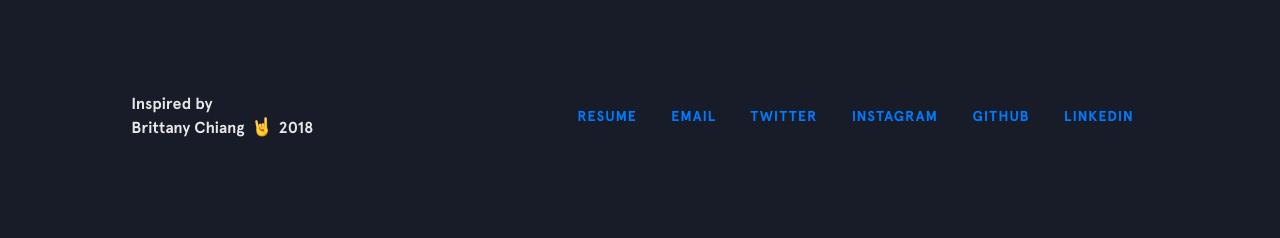
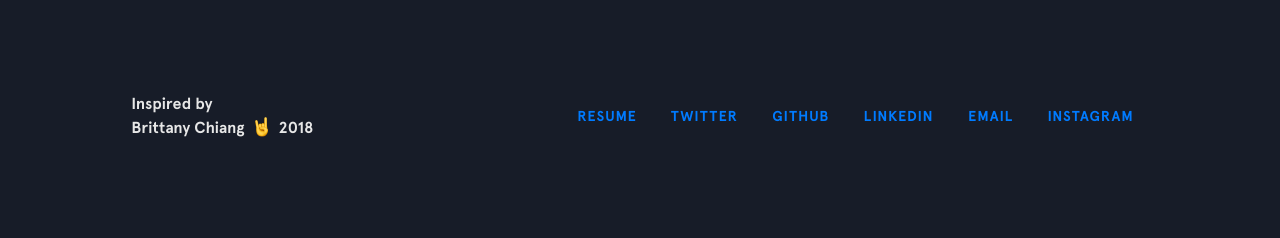
Before and after one commit to rh376/raiyanh717.github.io, a Jekyll site: the page built from index.html, in a window 1280 px wide. Shown: the part 2026-2264 px from the top of the page. Built offline with Jekyll 4.4.1, drawn with Linux system fonts in a browser that asks for light colours; nearby versions of some CDN libraries; some of the changed lines change nothing that is shown.

Commit message:
edit layout

```diff
--- a/_config.yml
+++ b/_config.yml
@@ -10,16 +10,16 @@ logo: https://raiyanh717.github.io/img/domain.ico
 social:
   - title: resume
     url: https://docs.google.com/document/d/1cT8ynwUV-9VBgzOhrnfe4leLEc17mS8G9bgoUkaVG8U/preview
-  - title: email
-    url: mailto:r17hossain@gmail.com
   - title: twitter
     url: https://twitter.com/RyanHossain3
-  - title: instagram
-    url: https://instagram.com/raiyan_hossain14
   - title: github
     url: https://github.com/raiyanh717
   - title: linkedin
     url: https://www.linkedin.com/in/raiyan-hossain-/
+  - title: email
+    url: mailto:r17hossain@gmail.com
+  - title: instagram
+    url: https://instagram.com/raiyan_hossain14
 
 # Build settings
 markdown: kramdown
```
